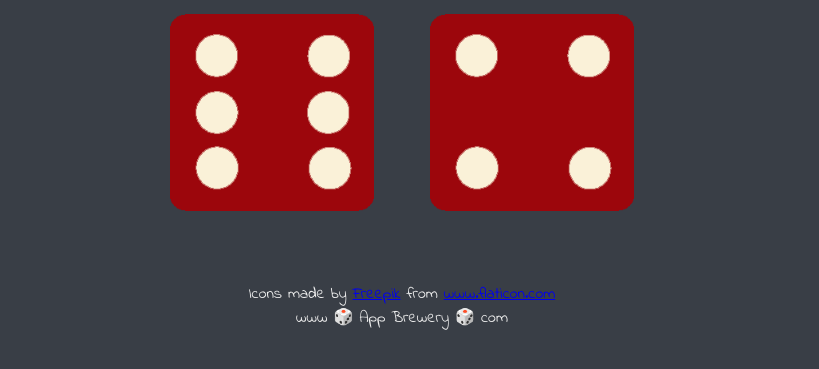
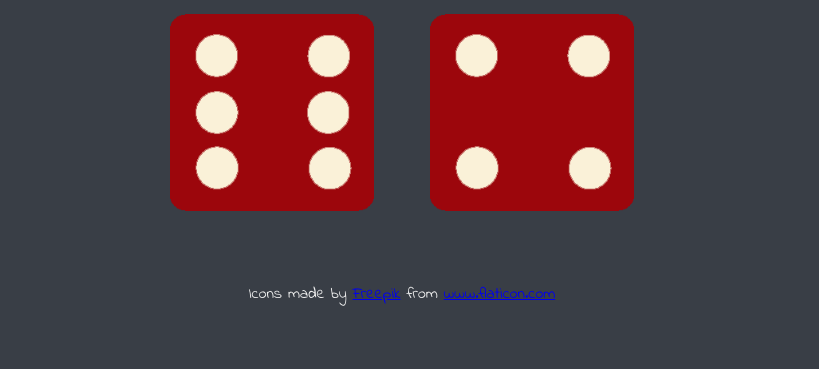
Before and after one commit to VladdyHell/dicee-challenge, a plain HTML site: page index.html in a window 1280 px wide. Shown: the part 321-690 px from the top of the page, without its empty margins (238-1057 px from the left). Drawn offline with Linux system fonts and the light colour scheme.

Commit message:
Update index.html

```diff
--- a/index.html
+++ b/index.html
@@ -30,6 +30,6 @@
 
   <footer>
   <div>Icons made by <a href="https://www.flaticon.com/authors/freepik" title="Freepik">Freepik</a> from <a href="https://www.flaticon.com/" title="Flaticon">www.flaticon.com</a></div>
-    www 🎲 App Brewery 🎲 com
+    <!--www 🎲 App Brewery 🎲 com-->
   </footer>
 </html>
```
